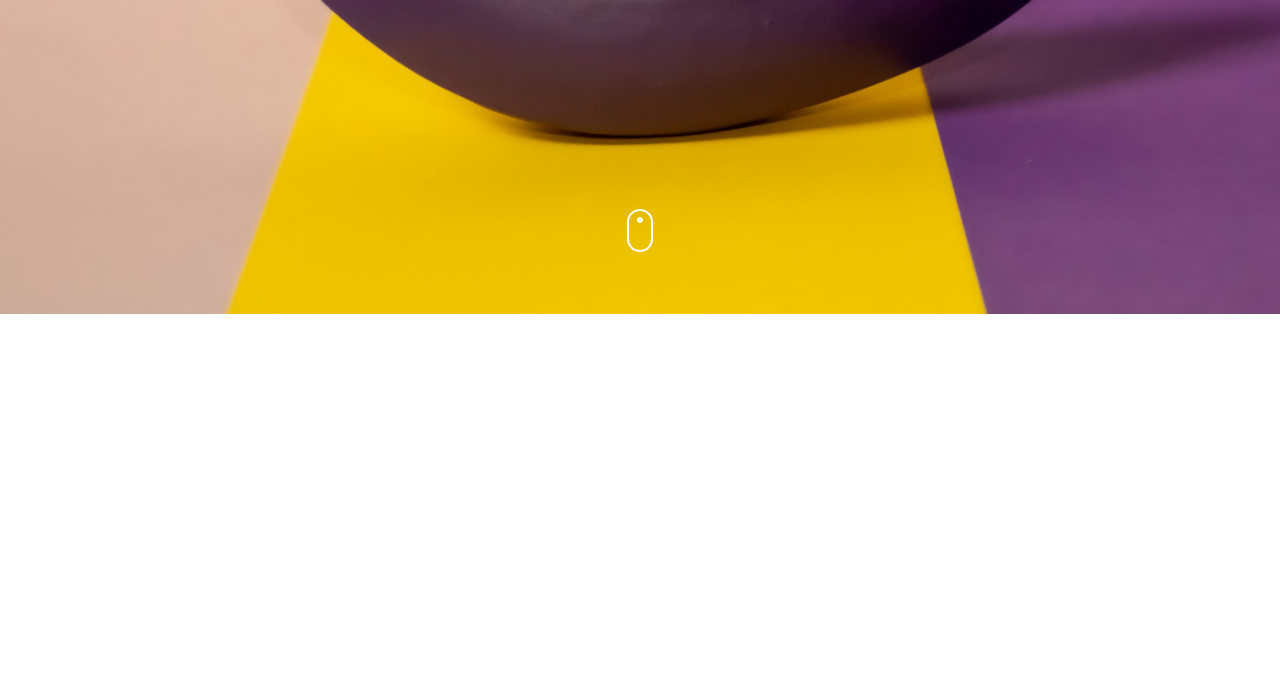
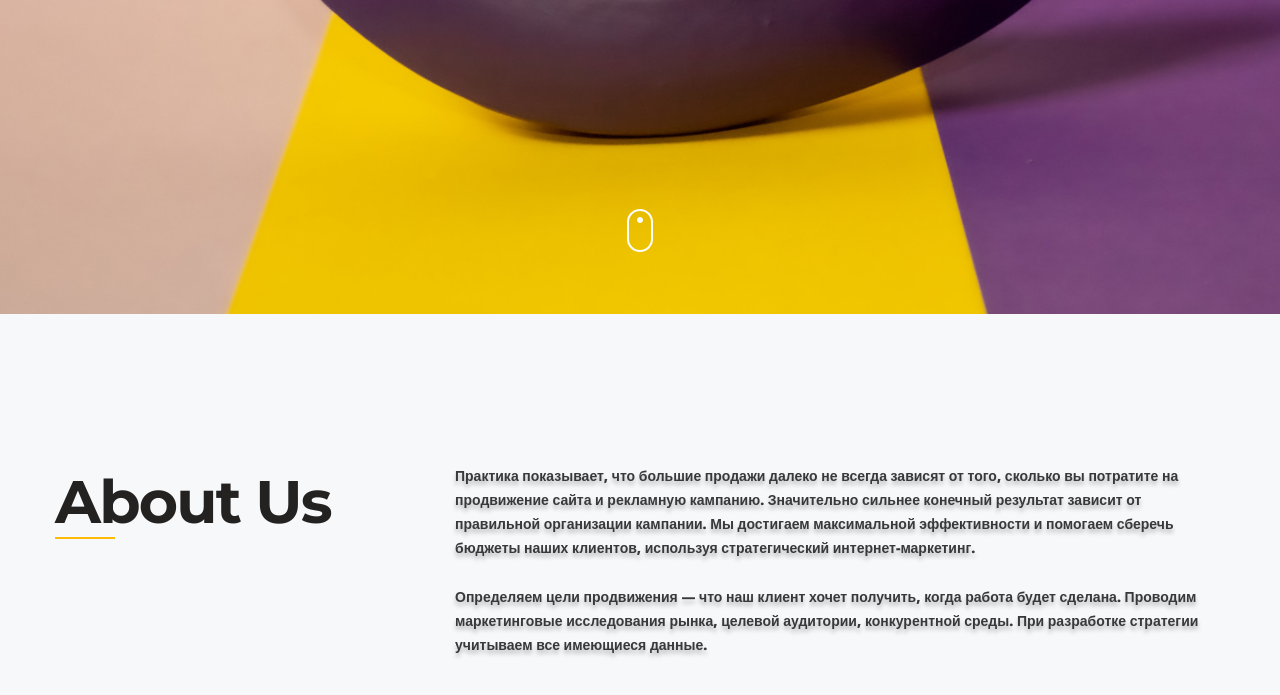
Before and after one commit to 359nrg/HELLO-Vanya, a plain HTML site: page index.html in a window 1280 px wide. Shown: the part 485-1180 px from the top of the page. Before the commit the page ends 800 px from the top, so only its background shows below. Drawn offline with nearby package versions, Linux system fonts and the light colour scheme.

Commit message:
added2page

```diff
--- a/index.html
+++ b/index.html
@@ -76,7 +76,30 @@
             </div>
         </div>
     </header>
-
+    <section class="about__content">
+        <div class="container">
+            <div class="about__content-inner">
+                <div class="about__content-title">
+                    <h2 class="title">
+                        About Us
+                    </h2>
+                </div>
+                <div class="about__content-text">
+                    <p>
+                        Практика показывает, что большие продажи далеко не всегда зависят от того, сколько вы потратите
+                        на продвижение сайта и рекламную кампанию. Значительно сильнее конечный результат зависит от
+                        правильной организации кампании. Мы достигаем максимальной эффективности и помогаем сберечь
+                        бюджеты наших клиентов, используя стратегический интернет-маркетинг.
+                    </p>
+                    <p>
+                        Определяем цели продвижения — что наш клиент хочет получить, когда работа будет сделана.
+                        Проводим маркетинговые исследования рынка, целевой аудитории, конкурентной среды. При разработке
+                        стратегии учитываем все имеющиеся данные.
+                    </p>
+                </div>
+            </div>
+        </div>
+    </section>
 </body>
 
 </html>
--- a/start_html/css/style.css
+++ b/start_html/css/style.css
@@ -102,7 +102,8 @@ body {
 .menu__list-item+.menu__list-item {
     margin-left: 38px;
 }
-.header__content{
+
+.header__content {
     width: auto;
     background-image: url(../images/header-bg.jpg);
     background-size: cover;
@@ -111,6 +112,7 @@ body {
 
     font-family: "Montserrat", sans-serif;
 }
+
 .header__content-inner {
     display: flex;
     flex-direction: column;
@@ -119,7 +121,7 @@ body {
     justify-content: space-between;
 }
 
-.header__title{
+.header__title {
     padding-top: calc(100vh - 750px);
     margin-top: auto;
     font-weight: 500;
@@ -135,8 +137,60 @@ body {
     font-size: 16px;
     letter-spacing: 0.17em;
     color: #fcbb08;
-    text-shadow:  0 4px 4px rgba(0, 0, 0, 0.25);
+    text-shadow: 0 4px 4px rgba(0, 0, 0, 0.25);
 }
+
 .mouse {
     margin-bottom: 62px;
 }
+
+.about__content {
+    padding-top: 150px;
+    min-height: 491px;
+    background-color: #F6F8FA;
+}
+
+.about__content-inner {
+    display: flex;
+    justify-content: space-between;
+}
+
+.about__content-title {
+    margin-bottom: 273px;
+}
+
+.title {
+    font-family: "Montserrat", sans-serif;
+    font-weight: 700;
+    font-size: 60px;
+    line-height: 75px;
+    letter-spacing: -0.03em;
+    color: #242121;
+    white-space: nowrap;
+    position: relative;
+}
+
+.title::after {
+    content: "";
+    position: absolute;
+    width: 60px;
+    height: 2px;
+    background-color: #FCBB08;
+    bottom: 0;
+    left: 0;
+}
+
+.about__content-text {
+
+    max-width: 770px;
+    font-family: "Open Sans", sans-serif;
+    font-weight: 900;
+    font-size: 14px;
+    line-height: 24px;
+    color: #373a39;
+    text-shadow: 0 4px 4px rgba(0, 0, 0, 0.25);
+}
+
+.about__content-text p {
+    margin-bottom: 25px;
+}
```
